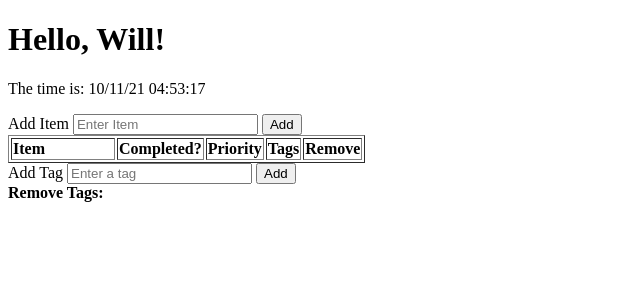
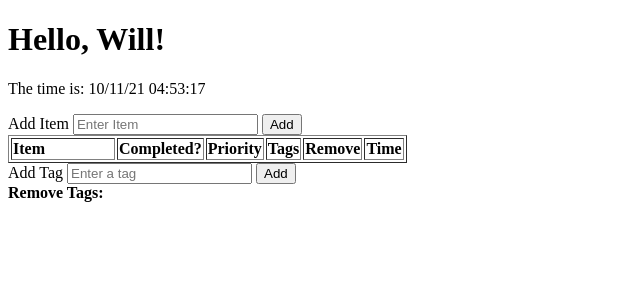
Before and after one commit to mzhou23/Project3, a Flask app: page / in a window 1280 px wide. Shown: the top 300 px of the page, without its empty margins (0-640 px from the left). Run offline with Flask 2, Linux system fonts and the light colour scheme; lists and menus that the app fills with data are empty.

Commit message:
update time record

```diff
--- a/requirements.txt
+++ b/requirements.txt
@@ -1,2 +1,3 @@
 flask==2.0.2
 gunicorn
+datetime
--- a/src/app.py
+++ b/src/app.py
@@ -87,8 +87,9 @@ def add():
     else:
         new_id = 0
     if item_name != '':
+        date = datetime.now()
         new_item = {'name': item_name, 'checked': False, 'priority': Priority('medium'), 'tag': Tag(),
-                    'id': new_id}
+                    'id': new_id, 'time':date.strftime("%d/%m/%H:%M")}
         items.append(new_item)
     return redirect(url_for("index"))
 
--- a/src/templates/item_list.html
+++ b/src/templates/item_list.html
@@ -7,6 +7,7 @@
 			<th style="min-width:1px" align="left">Priority</th>
 			<th style="min-width:1px" align="left">Tags</th>
 			<th style="min-width:1px" align="left">Remove</th>
+			<th style="min-width:1px" align="left">Time</th>
 		</tr>
 		{% for item in items %}
 		<tr style="color:white" bgcolor={{item.priority.color}}>
@@ -42,6 +43,7 @@
 				</form>
 			</td>
 			<td><a href="/remove/{{item.id}}">Remove</a></td>
+			<td>{{ item.time }}</td>
 		</tr>
 		{% endfor %}
 	</table>
```
